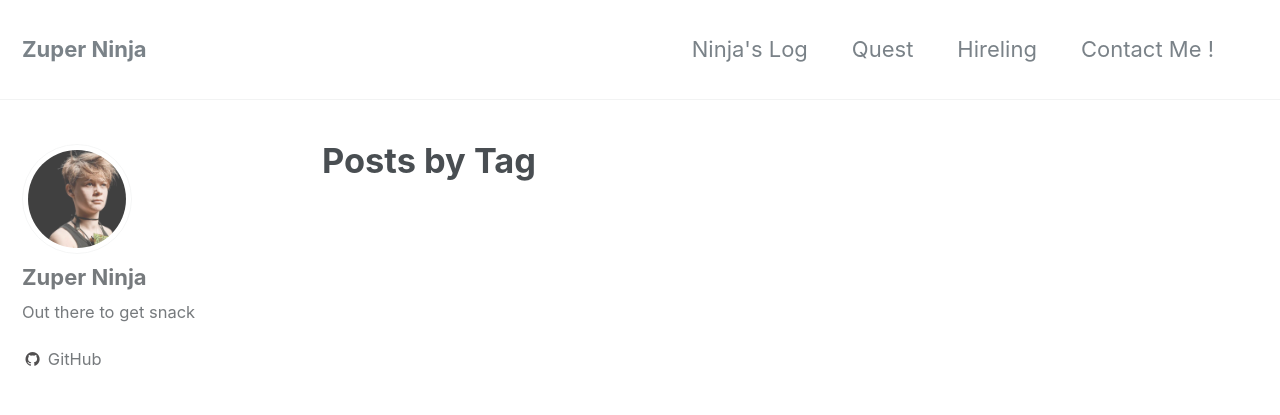
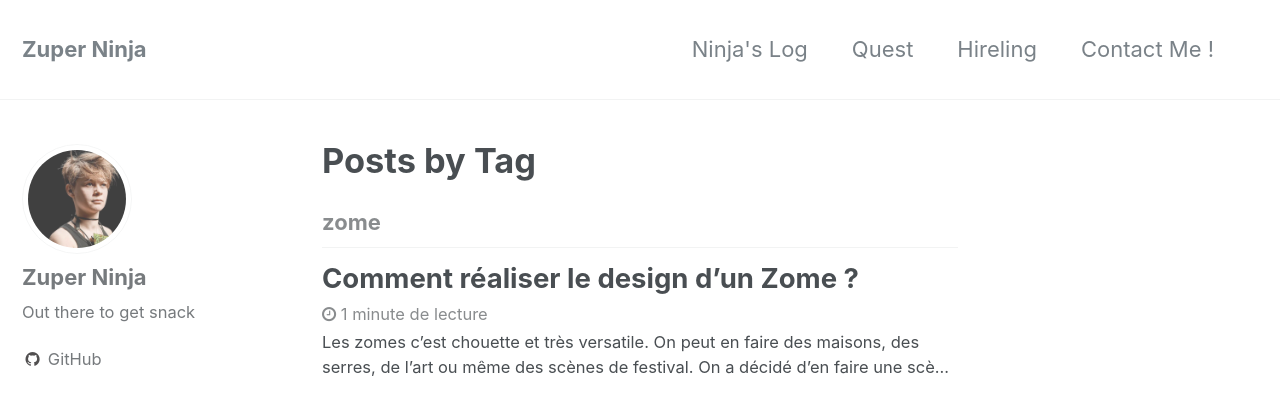
Before and after one commit to zuperninja/zuperninja.github.io, a Jekyll site: the page built from _pages/tag-archive.html, in a window 1280 px wide and 900 px high. Shown: the top 415 px of the window. Built offline with Jekyll 4.4.1, drawn with Linux system fonts in a browser that asks for light colours.

Commit message:
Update 2018-05-30-design-zome.md

```diff
--- a/_posts/2018-05-30-design-zome.md
+++ b/_posts/2018-05-30-design-zome.md
@@ -3,7 +3,9 @@ title: "Comment réaliser le design d'un Zome ?"
 header:
   teaser: /assets/images/quete-zome/papier-mache-th.png
 categories:
-  - "Stage Design : Zome"
+  - "zome"
+tag:
+  - "zome"
 related: true
 
 ---
```
